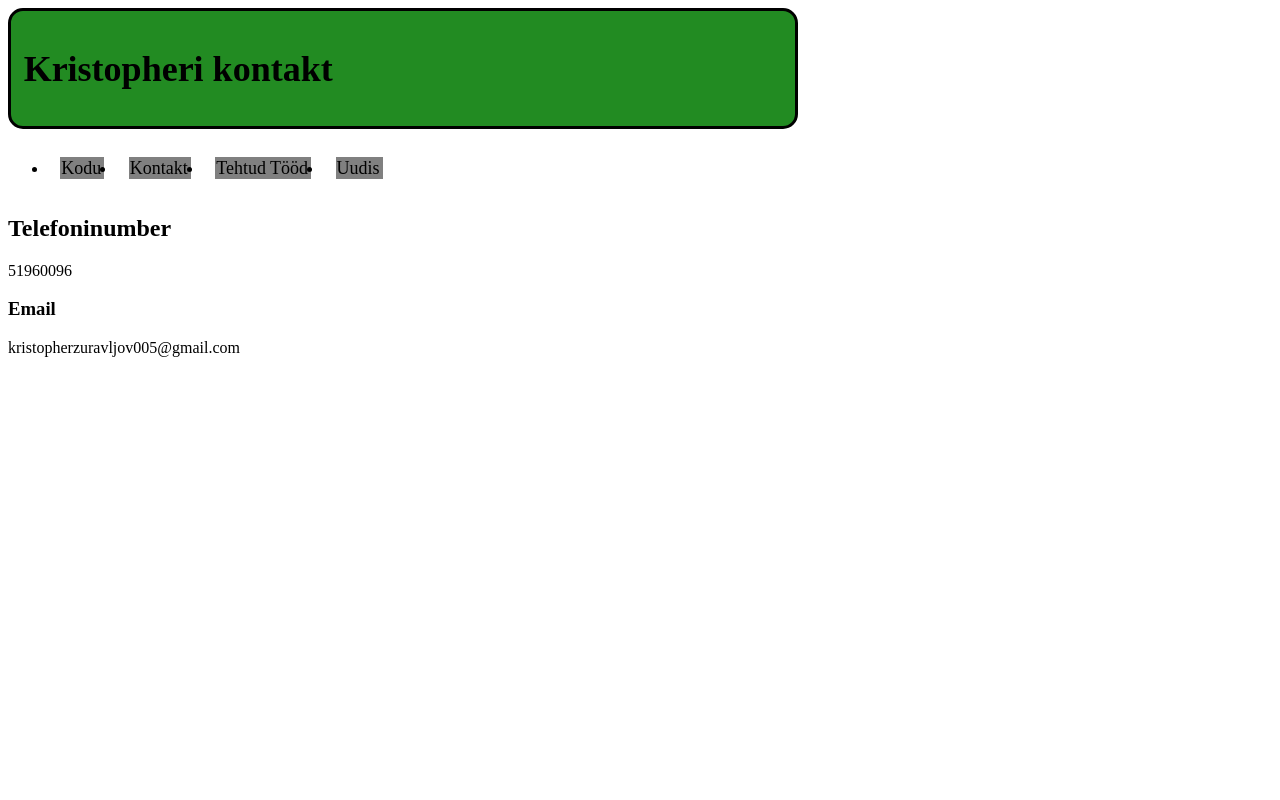
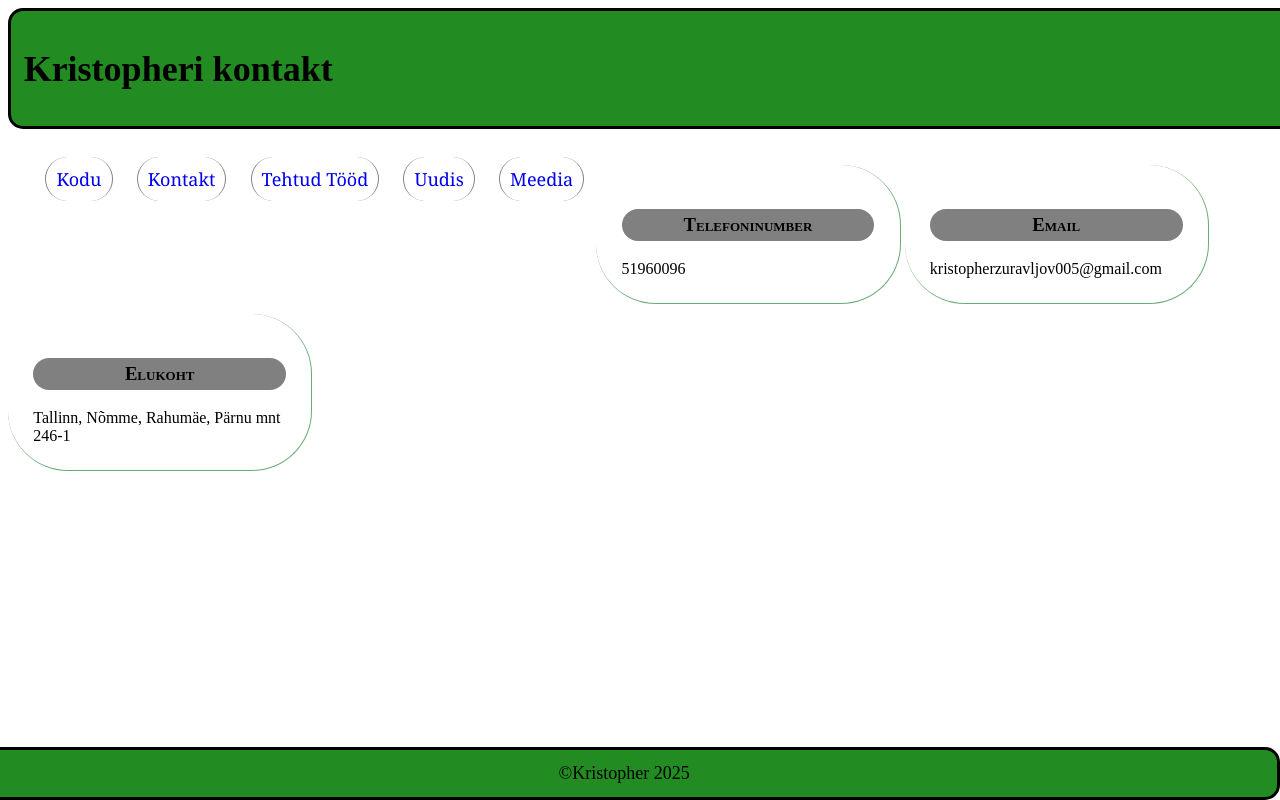
Before and after one commit to Tigerfrog-01/veebirakendusTARpe24KZ, a PHP site: page /Kontakt.html in a window 1280 px wide. Run offline with PHP 8.4, Linux system fonts and the light colour scheme.

Commit message:
Add files via upload

```diff
--- a/Kontakt.html
+++ b/Kontakt.html
@@ -15,7 +15,7 @@
 
 <header>
   <h1>Kristopheri  kontakt</h1>
-</header><section>
+</header>
 
   <nav>
     <ul>
@@ -31,20 +31,60 @@
       <li>
         <a href ="Uudised.html">Uudis</a>
       </li>
+      <li>
+        <a href ="Meedia.html">Meedia</a>
+      </li>
 
     </ul>
+
   </nav>
 
 
 
+<section id="osa1">
 
-  <h1>
-  Telefoninumber
-  </h1>
+
+  <h3>
+    Telefoninumber
+  </h3>
   <div>
+
     51960096
 
-    <section>
-      <h3>Email</h3>
-      <div>
-       kristopherzuravljov005@gmail.com
+  </div>
+
+
+</section>
+
+
+  <section ID="osa2">
+
+    <h3>Email</h3>
+    <div>
+
+      kristopherzuravljov005@gmail.com
+
+    </div>
+
+
+
+  </section>
+
+  <section ID="osa3">
+
+    <h3>Elukoht</h3>
+    <div>
+
+      Tallinn, Nõmme, Rahumäe, Pärnu mnt 246-1
+
+    </div>
+
+
+
+  </section>
+
+  <footer>
+
+    &copy;Kristopher 2025
+
+  </footer>
--- a/index.html
+++ b/index.html
@@ -36,6 +36,10 @@
             <a href ="Uudised.html">Uudis</a>
         </li>
 
+        <li>
+            <a href ="Meedia.html">Meedia</a>
+        </li>
+
     </ul>
 
 
--- a/style.css
+++ b/style.css
@@ -8,44 +8,115 @@ header, footer{
 
     font-family: "Rage Italic";
     font-size: large;
-    width: 60%;
+    width: 100%;
     background-color: forestgreen;
     color: black;
     border: 3px solid black;
     border-radius: 15px;
     padding: 1%;
 }
-nav {
+footer{
 
+    position: fixed;
+    bottom: 0;
+    right: 0;
+    text-align: center;
+
+}
+nav ul{
+    list-style-type: none;
+    text-align: center; /*teksti joondamine keskel*/
+    margin: 2%;
+    padding: 0;
+    background-color: darksalmon;
+}
+nav li {
+    float: left;
+    padding: 1%;
+}
+main {
+    margin: 50px;
+    padding:1%;
+}
+nav a:hover{ /*link fookuses*/
+    background-color: grey;
+}
+nav li a{
+    font-family: Georgia;
+    font-size: large;
+    text-decoration: none;
+    border-right: 1pt solid grey;
+    border-left: 1pt solid grey;
+    border-radius: 120px;
+    padding: 10px;
+}
+
+section#osa1
+{
     display: inline-block;
-    width: 100%;
-    border-radius: 15px;
+    width: 20%;
+    border-right: 1pt solid #6aab73;
+    border-bottom: 1pt solid #6aab73;
+    border-radius: 60px;
+    padding: 2%;
+    margin-top: 10px;
+
 }
-main{
-
-    margin: 50px;
-    padding: 1%;
+section#osa1 h3
+{
 
 
-}
-nav li
-{
-    float: left;
-    padding: 1%;
+  text-align: center;
+    background-color: gray;
+    border-radius: 60px;
+    padding: 2%;
+    font-weight: bold;
+    font-variant: small-caps;
 
 }
-nav a:hover
+
+section#osa2
 {
-    background-color: grey;
+    display: inline-block;
+    width: 20%;
+    border-right: 1pt solid #6aab73;
+    border-bottom: 1pt solid #6aab73;
+    border-radius: 60px;
+    padding: 2%;
+    margin-top: 10px;
+
 }
-nav li a
+section#osa2 h3
 {
-    text-decoration: none;
-    font-size: large;
-    border-right: solid grey;
-    border-left:1pt solid grey;
-    border-bottom: 1pt solid grey;
-    border-top: 1pt solid grey;
-    background-color: grey;
-    color: black;
+
+    text-align: center;
+    background-color: gray;
+    border-radius: 60px;
+    padding: 2%;
+    font-weight: bold;
+    font-variant: small-caps;
+
 }
+
+section#osa3
+{
+    display: inline-block;
+    width: 20%;
+    border-right: 1pt solid #6aab73;
+    border-bottom: 1pt solid #6aab73;
+    border-radius: 60px;
+    padding: 2%;
+    margin-top: 10px;
+
+}
+section#osa3 h3
+{
+
+    text-align: center;
+    background-color: gray;
+    border-radius: 60px;
+    padding: 2%;
+    font-weight: bold;
+    font-variant: small-caps;
+
+}
```
Also changed, not shown: MediaStyle.css (added, +203 -0 lines), Meedia.html (added, +118 -0 lines), Tööd.html (+22 -1 lines), Uudised.html (+20 -2 lines), Media/Napoleon.jpg (added).
